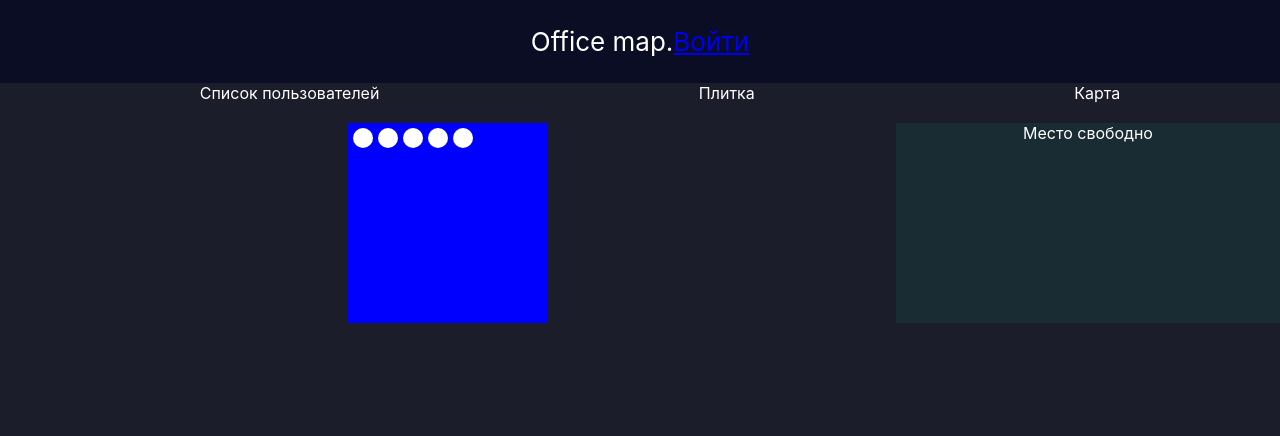
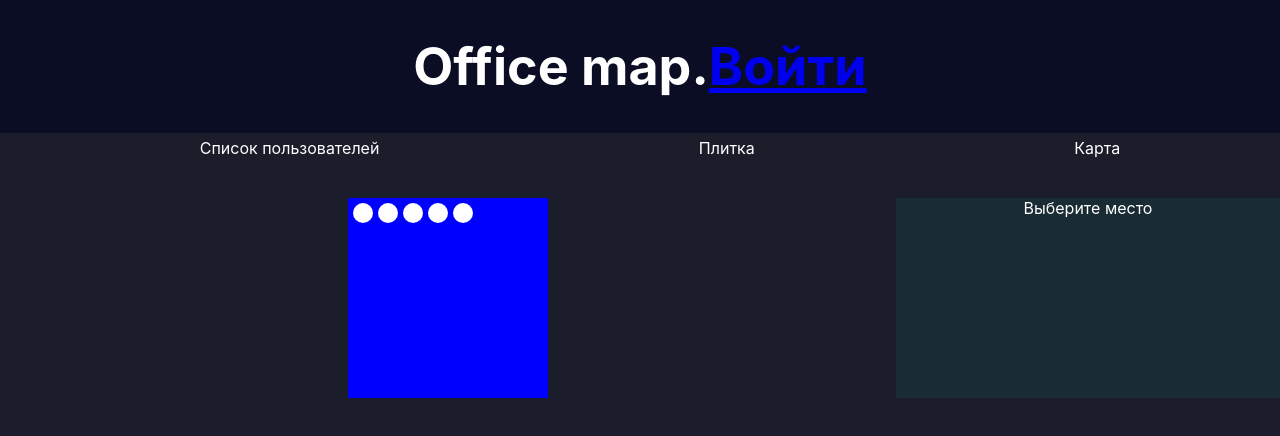
Before and after one commit to goncharovnikitos/Map-project, a React (Create React App) app: page / in a window 1280 px wide. Shown: the top 436 px of the page. Built offline with nearby package versions, Linux system fonts and the light colour scheme; no server answers.

Commit message:
add styles and new components for listUsers

```diff
--- a/src/App.js
+++ b/src/App.js
@@ -4,6 +4,7 @@ import MainPage from "./components/MainPage";
 import RegPage from "./components/RegPage";
 import AuthPage from "./components/AuthPage";
 import NotFoundPage from "./components/NotFoundPage";
+import ListUser from "./components/ListUsers";
 import axios from 'axios';
 import { BrowserRouter as Router, Route, Switch } from 'react-router-dom';
 import config from './config';
@@ -69,17 +70,18 @@ class App extends React.Component {
         return (
             <div className="App">
                 <header className="App-header">
-                    <p>
+                    <h1>
                         Office map.
                         {loginBtn}
                         {/*{userItems}*/}
-                    </p>
+                    </h1>
                 </header>
                 <Router>
                     <Switch>
                         <Route exact path="/" component={MainPage} />
                         <Route exact path="/reg" component={RegPage} />
                         <Route exact path="/auth" component={AuthPage} />
+                        <Route exact path="/listusers" component={ListUser} />
                         <Route component={NotFoundPage} />
                     </Switch>
                 </Router>
--- a/src/components/PeopleCard.js
+++ b/src/components/PeopleCard.js
@@ -24,14 +24,22 @@ let users = [
         "email": "lena@mail.ru"
     },
 ];
+
 export default function PeopleCard(props) {
     let placeId = props.placeId;
     let user = placeId ? users[placeId - 1] : null;
-    if (!placeId || !user) return (
+
+    if (!placeId) return (
+        <div className="card">
+            Выберите место
+        </div>
+    );
+    if (!user) return (
         <div className="card">
             Место свободно
         </div>
     );
+
     return (
         <div className="card">
             <ul>
--- a/src/index.css
+++ b/src/index.css
@@ -22,3 +22,23 @@ code {
   align-content: center;
   justify-content: center;
 }
+
+.Menu ul {
+  list-style-type: none;
+  margin: 0;
+  display: flex;
+  flex-direction: row;
+  justify-content: space-around;
+  height: 5vmin;
+  padding-bottom: 20px;
+  padding-top: 5px;
+}
+.Menu a {
+  text-decoration: none;
+  color: white;
+  padding:  11px 45px 11px;
+}
+.Menu li:hover {
+  box-shadow:0 0 10px white;
+  background-color: red;
+}
```
Also changed, not shown: src/components/ListUsers.js (added). Lines whose indentation alone changed are shown as unchanged.
